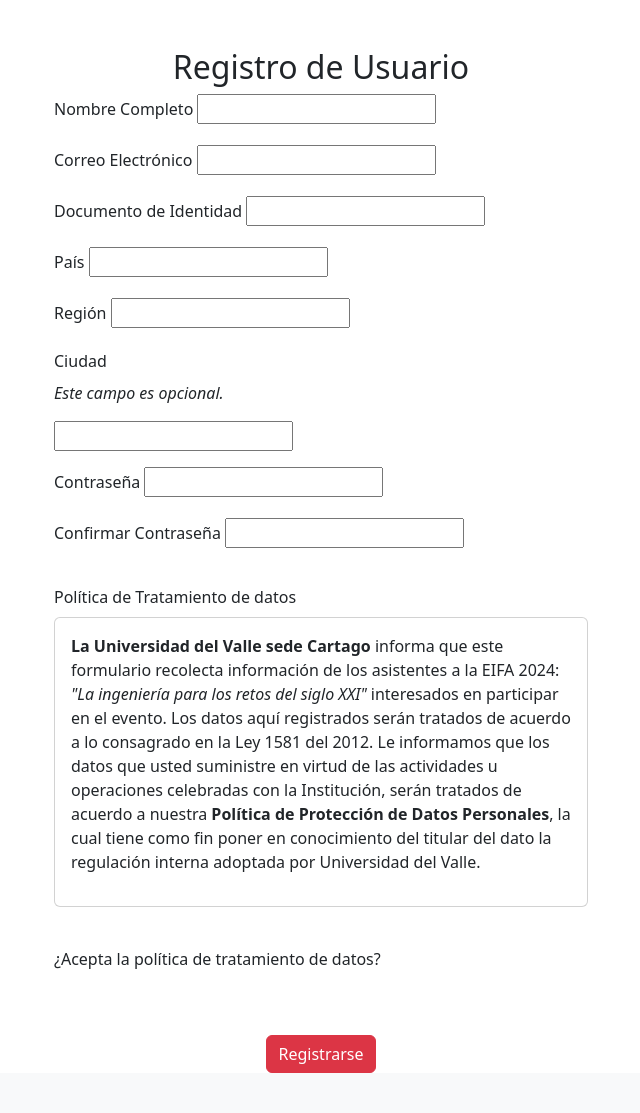
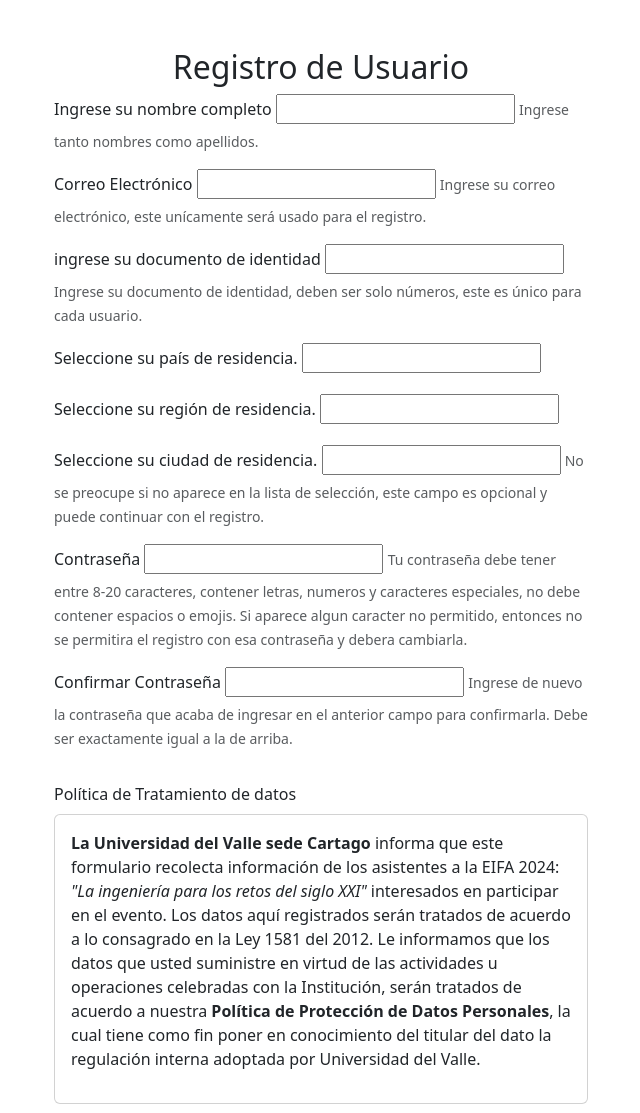
Before and after one commit to anidroid1184/attendance-system, a Django app: template templates/attendance/register.html in a window 1280 px wide. Shown: the part 56-1169 px from the top of the page, without its empty margins (319-959 px from the left). Before the commit the page ends 1129 px from the top, so only its background shows below. Run offline with Django 5.2, Linux system fonts and the light colour scheme; the template is opened without the code that fills it, so the values that code supplies are empty, except form fields; tables that the repository leaves empty hold one stand-in row (values such as "Sample post"); form fields are guessed from the names that the template uses; some libraries are stand-ins or nearby versions.

Commit message:
Cambios para el usuario

```diff
--- a/templates/attendance/register.html
+++ b/templates/attendance/register.html
@@ -34,53 +34,69 @@
 
                 <!-- Campo nombre de usuario -->
                 <div class="mb-3">
-                    <label for="id_full_name" class="form-label">Nombre Completo</label>
+                    <label for="id_full_name" class="form-label">Ingrese su nombre completo</label>
                     {{ form.full_name|add_class:"form-control" }}
+                    <small id="passwordHelpBlock" class="form-text text-muted">
+                       Ingrese tanto nombres como apellidos.
+                    </small>
                 </div>
 
                 <!-- Campo correo electrónico -->
                 <div class="mb-3">
                     <label for="id_email" class="form-label">Correo Electrónico</label>
                     {{ form.email|add_class:"form-control" }}
+                    <small id="emailHelp" class="form-text text-muted">
+                        Ingrese su correo electrónico, este unícamente será usado para el registro.
+                    </small>
                 </div>
 
                 <!-- Campo documento de identidad -->
                 <div class="mb-3">
-                    <label for="id_document_id" class="form-label">Documento de Identidad</label>
+                    <label for="id_document_id" class="form-label">ingrese su documento de identidad</label>
                     {{ form.document_id|add_class:"form-control" }}
+                    <small id="documentIdHelpBlock" class="form-text text-muted">
+                        Ingrese su documento de identidad, deben ser solo números, este es único para cada usuario.
+                    </small>
                 </div>
 
                 <!-- Campo país -->
                 <div class="mb-3">
-                    <label for="id_country" class="form-label">País</label>
+                    <label for="id_country" class="form-label">Seleccione su país de residencia.</label>
                     {{ form.country|add_class:"form-select" }}
                 </div>
 
                 <!-- Campo región -->
                 <div class="mb-3">
-                    <label for="id_region" class="form-label">Región</label>
+                    <label for="id_region" class="form-label">Seleccione su región de residencia.</label>
                     {{ form.region|add_class:"form-select" }}
                 </div>
 
                 <!-- Campo ciudad -->
                 <div class="mb-3">
-                    <label for="id_city" class="form-label">Ciudad</label>
-                        <p class="text-justify">
-                            <em>Este campo es opcional.</em>
-                        </p>
-
+                    <label for="id_city" class="form-label">Seleccione su ciudad de residencia.</label>
                     {{ form.city|add_class:"form-select" }}
+                    <small id="passwordHelpBlock" class="form-text text-muted">
+                        No se preocupe si no aparece en la lista de selección, este campo es opcional y puede continuar con el registro.
+                    </small>
                 </div>
 
                 <!-- Contraseña -->
                 <div class="mb-3">
                     <label for="id_password1" class="form-label">Contraseña</label>
                     {{ form.password1|add_class:"form-control" }}
+                    <small id="passwordHelpBlock" class="form-text text-muted">
+                        Tu contraseña debe tener entre 8-20 caracteres, contener letras, numeros y caracteres especiales, no debe contener espacios o emojis.
+                        Si aparece algun caracter no permitido, entonces no se permitira el registro con esa contraseña y debera cambiarla.
+                    </small>
                 </div>
 
                 <div class="mb-3">
                     <label for="id_password2" class="form-label">Confirmar Contraseña</label>
                     {{ form.password2|add_class:"form-control" }}
+                    <small id="passwordHelpBlock" class="form-text text-muted">
+                       Ingrese de nuevo la contraseña que acaba de ingresar en el anterior campo para confirmarla.
+                        Debe ser exactamente igual a la de arriba.
+                    </small>
                 </div>
 
                 <!-- Campo política de tratamiento -->
```
